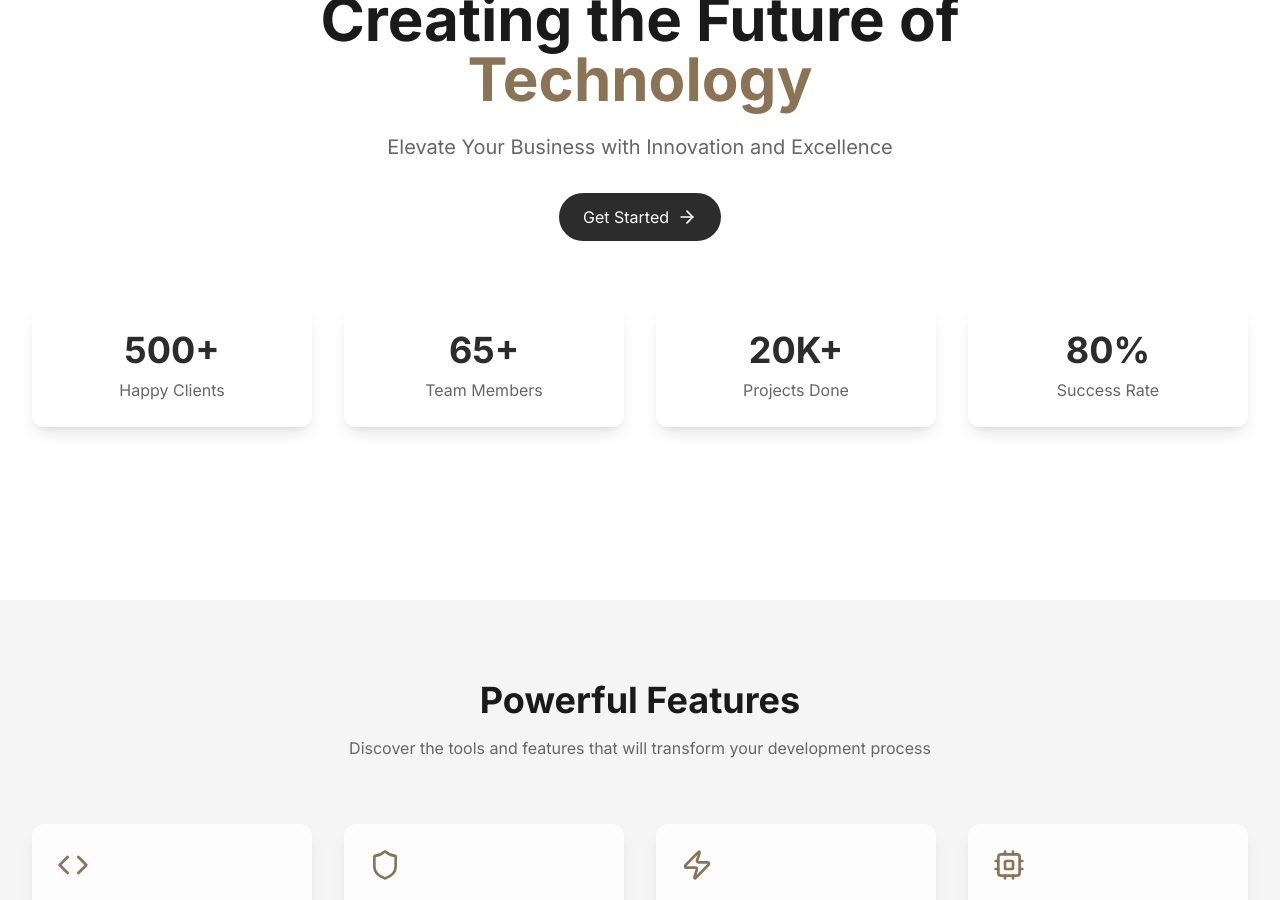
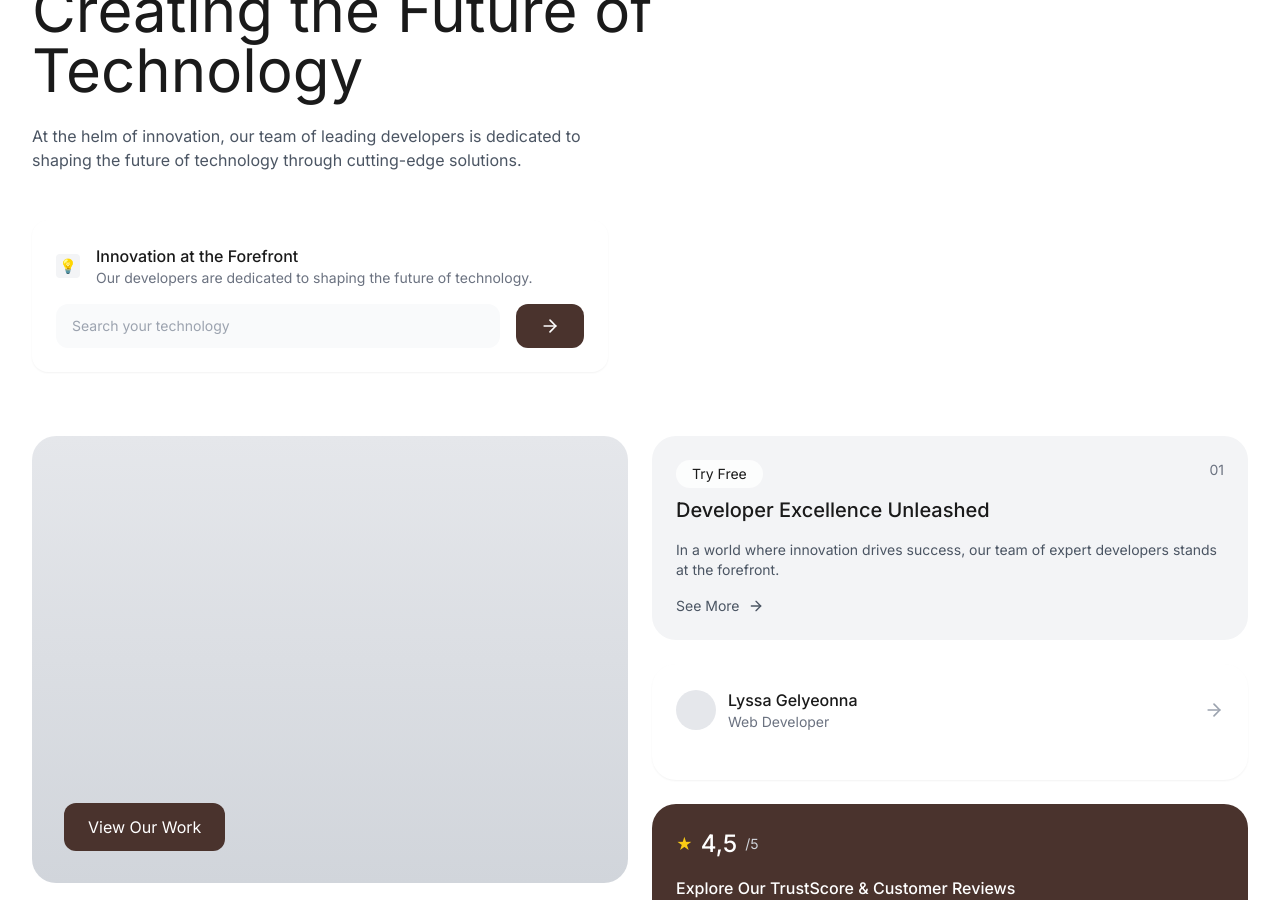
Before and after one commit to ThalisMontelongo/App-de-agua, a React (Vite) app: page / in a window 1280 px wide. Shown: the part 200-1100 px from the top of the page. Built offline with nearby package versions, Linux system fonts and the light colour scheme.

Commit message:
Add header section with image
Implement the header section as specified, ensuring it matches the provided image reference.
[skip gpt_engineer]

```diff
--- a/src/components/Hero.tsx
+++ b/src/components/Hero.tsx
@@ -3,67 +3,112 @@ import { ArrowRight } from 'lucide-react';
 
 const Hero = () => {
   const counterRefs = useRef<(HTMLSpanElement | null)[]>([]);
-  const stats = [
-    { value: 500, suffix: '+', label: 'Happy Clients' },
-    { value: 65, suffix: '+', label: 'Team Members' },
-    { value: 20, suffix: 'K+', label: 'Projects Done' },
-    { value: 80, suffix: '%', label: 'Success Rate' }
-  ];
-
-  useEffect(() => {
-    const observer = new IntersectionObserver((entries) => {
-      entries.forEach((entry) => {
-        if (entry.isIntersecting) {
-          entry.target.classList.add('visible');
-        }
-      });
-    });
-
-    document.querySelectorAll('.animate-on-scroll').forEach((el) => {
-      observer.observe(el);
-    });
-
-    return () => observer.disconnect();
-  }, []);
 
   return (
-    <div className="min-h-screen flex flex-col justify-center pt-16 pb-12 px-4 sm:px-6 lg:px-8">
-      <div className="max-w-7xl mx-auto w-full">
-        <div className="text-center mb-16 animate-on-scroll">
-          <h1 className="text-4xl sm:text-5xl md:text-6xl font-bold mb-6 text-balance">
-            Creating the Future of
-            <span className="block text-secondary">Technology</span>
+    <div className="min-h-screen bg-background px-4 sm:px-6 lg:px-8 pt-20">
+      <div className="max-w-7xl mx-auto">
+        {/* Header Section */}
+        <div className="mb-16">
+          <div className="flex items-center gap-2 mb-4">
+            <div className="w-6 h-6 bg-gray-100 rounded flex items-center justify-center">
+              <span className="text-gray-600 text-sm">⚡</span>
+            </div>
+            <span className="text-gray-600">Innovative Developer Solutions</span>
+          </div>
+
+          <h1 className="text-4xl sm:text-5xl lg:text-6xl font-normal leading-tight mb-6">
+            Leading Developers<br />
+            Creating the Future of<br />
+            Technology
           </h1>
-          <p className="text-lg sm:text-xl text-muted-foreground max-w-2xl mx-auto mb-8">
-            Elevate Your Business with Innovation and Excellence
+
+          <p className="text-gray-600 max-w-xl mb-12">
+            At the helm of innovation, our team of leading developers is dedicated to shaping the future of technology through cutting-edge solutions.
           </p>
-          <a
-            href="#contact"
-            className="inline-flex items-center px-6 py-3 rounded-full bg-primary text-white hover:bg-primary-muted transition-all hover-lift"
-          >
-            Get Started
-            <ArrowRight className="ml-2 h-5 w-5" />
-          </a>
+
+          {/* Search Section */}
+          <div className="bg-white rounded-2xl p-6 shadow-sm max-w-xl">
+            <div className="flex items-center gap-4 mb-4">
+              <div className="w-6 h-6 bg-gray-100 rounded flex items-center justify-center">
+                <span className="text-gray-600 text-sm">💡</span>
+              </div>
+              <div>
+                <h3 className="font-medium">Innovation at the Forefront</h3>
+                <p className="text-sm text-gray-500">Our developers are dedicated to shaping the future of technology.</p>
+              </div>
+            </div>
+
+            <div className="flex gap-4">
+              <input
+                type="text"
+                placeholder="Search your technology"
+                className="flex-1 bg-gray-50 rounded-xl px-4 py-3 text-sm focus:outline-none"
+              />
+              <button className="bg-[#4A332D] text-white rounded-xl px-6 py-3 hover:bg-[#5A433D] transition-colors">
+                <ArrowRight className="w-5 h-5" />
+              </button>
+            </div>
+          </div>
         </div>
 
-        <div className="grid grid-cols-2 md:grid-cols-4 gap-6 md:gap-8">
-          {stats.map((stat, index) => (
-            <div
-              key={stat.label}
-              className="glass-card p-6 rounded-xl text-center animate-on-scroll"
-              style={{ animationDelay: `${index * 100}ms` }}
-            >
-              <span
-                ref={el => counterRefs.current[index] = el}
-                className="block text-3xl sm:text-4xl font-bold text-primary mb-2"
-              >
-                {stat.value}{stat.suffix}
-              </span>
-              <span className="text-sm sm:text-base text-muted-foreground">
-                {stat.label}
-              </span>
+        {/* Cards Section */}
+        <div className="grid md:grid-cols-2 gap-6">
+          {/* Left Card */}
+          <div className="bg-gradient-to-b from-gray-200 to-gray-300 rounded-3xl p-8 aspect-[4/3] flex flex-col justify-end">
+            <button className="bg-[#4A332D] text-white rounded-xl px-6 py-3 w-fit hover:bg-[#5A433D] transition-colors">
+              View Our Work
+            </button>
+          </div>
+
+          {/* Right Cards Stack */}
+          <div className="space-y-6">
+            {/* Top Card */}
+            <div className="bg-gray-100 rounded-3xl p-6">
+              <div className="flex justify-between items-start mb-4">
+                <div>
+                  <span className="inline-block px-4 py-1 bg-white/80 rounded-full text-sm mb-2">Try Free</span>
+                  <h3 className="text-xl font-medium">Developer Excellence Unleashed</h3>
+                </div>
+                <span className="text-sm text-gray-500">01</span>
+              </div>
+              <p className="text-gray-600 text-sm mb-4">
+                In a world where innovation drives success, our team of expert developers stands at the forefront.
+              </p>
+              <a href="#" className="text-sm text-gray-600 hover:text-gray-900 flex items-center gap-2">
+                See More <ArrowRight className="w-4 h-4" />
+              </a>
             </div>
-          ))}
+
+            {/* Bottom Card */}
+            <div className="bg-white rounded-3xl p-6 shadow-sm">
+              <div className="flex items-center justify-between mb-6">
+                <div className="flex items-center gap-3">
+                  <div className="w-10 h-10 bg-gray-200 rounded-full"></div>
+                  <div>
+                    <h3 className="font-medium">Lyssa Gelyeonna</h3>
+                    <p className="text-sm text-gray-500">Web Developer</p>
+                  </div>
+                </div>
+                <ArrowRight className="w-5 h-5 text-gray-400" />
+              </div>
+            </div>
+
+            {/* Rating Card */}
+            <div className="bg-[#4A332D] text-white rounded-3xl p-6">
+              <div className="flex items-center gap-2 mb-4">
+                <span className="text-yellow-400">★</span>
+                <span className="text-2xl font-medium">4,5</span>
+                <span className="text-sm text-gray-300">/5</span>
+              </div>
+              <h3 className="font-medium mb-4">Explore Our TrustScore & Customer Reviews</h3>
+              <div className="flex gap-2">
+                <div className="w-8 h-8 bg-white/20 rounded-full"></div>
+                <div className="w-8 h-8 bg-white/20 rounded-full"></div>
+                <div className="w-8 h-8 bg-white/20 rounded-full"></div>
+                <span className="text-sm flex items-center ml-2">100k+</span>
+              </div>
+            </div>
+          </div>
         </div>
       </div>
     </div>
```
